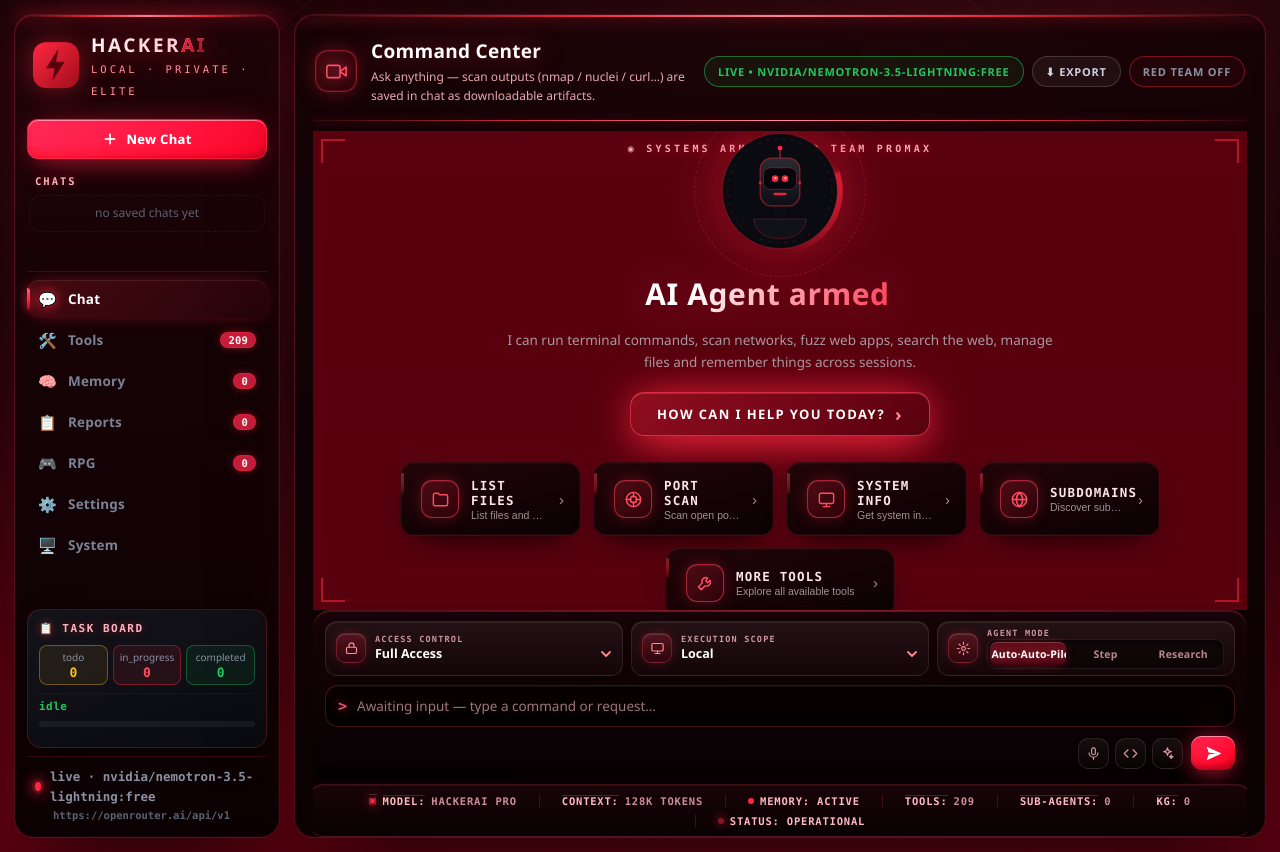
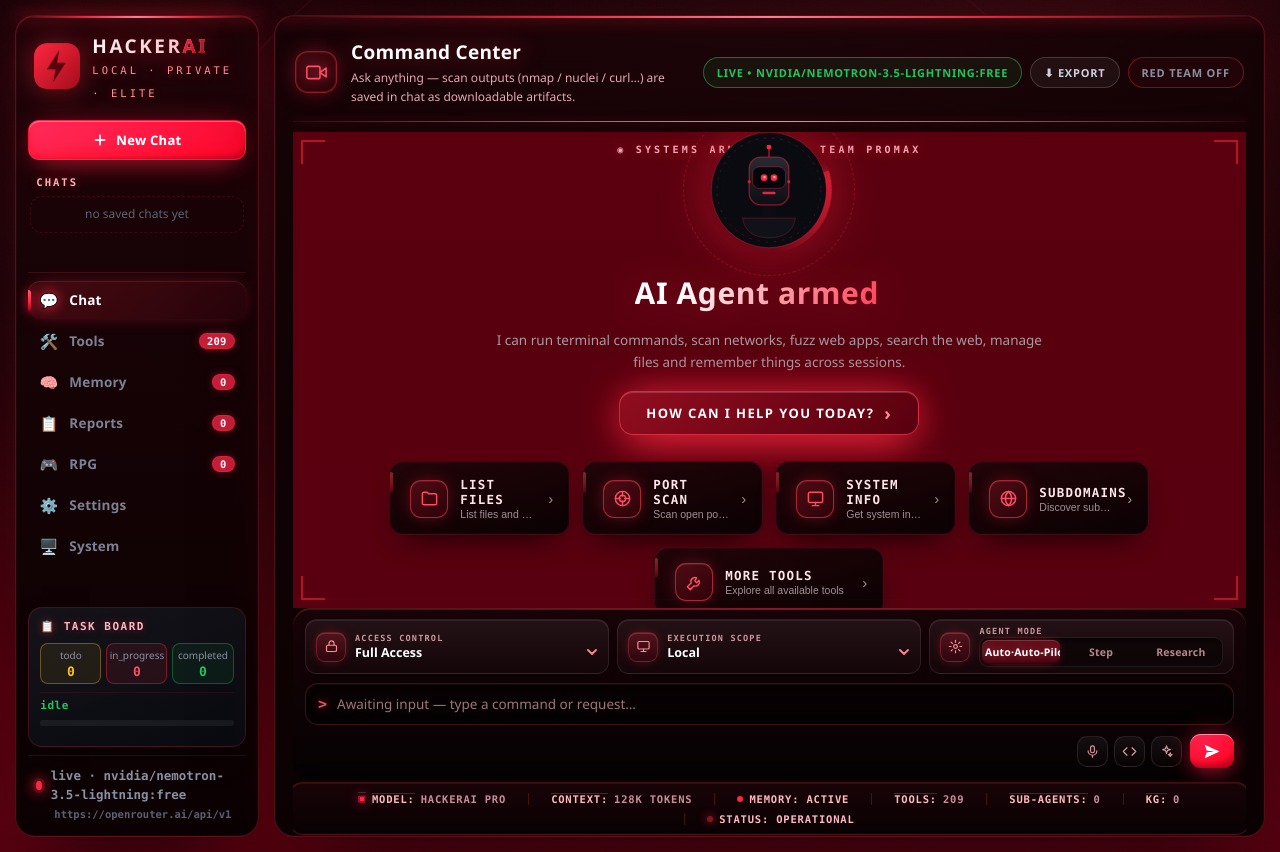
Before and after one commit to rr6826641-sketch/my-agent, a Flask app: page / in a window 1280 px wide. Run offline with Flask 3, Linux system fonts and the light colour scheme; data that the repository does not hold is empty; some libraries are stand-ins or nearby versions.

Commit message:
fix(ui): dynamic fullscreen viewport layout

```diff
--- a/static/style.css
+++ b/static/style.css
@@ -96,8 +96,13 @@ a:hover{text-decoration:underline}
 /* ================= app shell ================= */
 .app{
   position:relative; z-index:1; display:grid;
-  grid-template-columns:266px 1fr; gap:14px;
-  height:100%; padding:14px; max-width:1920px; margin:0 auto;
+  grid-template-columns:clamp(214px,19vw,300px) minmax(0,1fr);
+  gap:clamp(10px,1.2vw,18px);
+  width:100vw; height:100%; max-width:none; margin:0;
+  padding:clamp(10px,1.2vw,18px); overflow:hidden;
+}
+@supports (height:100dvh){
+  html,body{height:100dvh}
 }
 
 /* ---------- sidebar ---------- */
```
